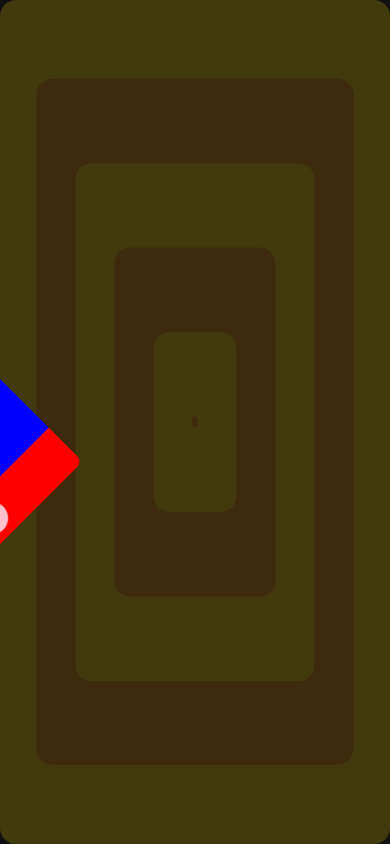
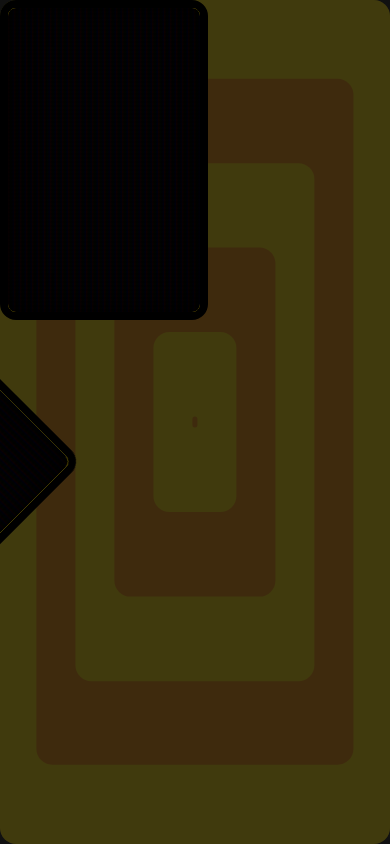
Before and after one commit to SteveJaws/Music-player, a Nuxt app: page /tabletScreen in a window 390 px wide. Before the commit this address had no page. Built offline with nearby package versions, Linux system fonts and the light colour scheme.

Commit message:
Feat: Add opening animation and closing animation tablet

```diff
--- a/app/components/tablet.vue
+++ b/app/components/tablet.vue
@@ -1,9 +1,6 @@
 <template>
     <div class="container" v-on:animationend="globalStore.shake" :class="{'tablet-open-anim' : tabletOpen, 'tablet-close-anim' : tabletClose}">
-        <div class="top"></div>
-        <div class="bottom">
-            <div class="home-button"></div>
-        </div>
+        <TabletScreen />
     </div>
 </template>
 
@@ -21,25 +18,6 @@
             height: 85%;
             border-top-left-radius: 0.5rem;
             border-top-right-radius: 0.5rem;
-            background-color: blue;
-        }
-
-        .bottom{
-            width: 100%;
-            height: 15%;
-            display: flex;
-            align-items: center;
-            justify-content: center;
-            border-bottom-left-radius: 0.5rem;
-            border-bottom-right-radius: 0.5rem;
-            background-color: red;
-
-            .home-button{
-                width: 2rem;
-                height: 2rem;
-                background-color: pink;
-                border-radius: 50%;
-            }
         }
     }
 
@@ -75,6 +53,7 @@
 </style>
 
 <script setup>
+import TabletScreen from '~/pages/tabletScreen.vue';
 import { useGlobalStore } from '~~/stores/global';
 
 const tabletOpen = ref(false);
--- /dev/null
+++ b/app/pages/tabletScreen.vue
@@ -0,0 +1,110 @@
+<template>
+    <div class="tablet" :class="menuOpen ? 'is-open' : 'is-closed'">
+        <div class="turn-on-overlay-top"></div>
+        <div class="turn-on-overlay-bottom"></div>
+    </div>
+</template>
+
+<style lang="scss" scoped>
+    .tablet {
+        width: 12rem;
+        height: 19rem;
+        background-color: $main-color;
+        display: flex;
+        justify-content: space-between;
+        border: 0.5rem solid black;
+        border-radius: 1rem;
+        position: relative;
+        overflow: hidden;
+
+        // Basis instellingen voor de overlays (ze starten als zwart scherm)
+        .turn-on-overlay-top,
+        .turn-on-overlay-bottom {
+            width: 50%;
+            height: 100%;
+            background-color: black;
+            z-index: 5;
+        }
+
+        // --- ANIMATIES BIJ OPENEN ---
+        &.is-open {
+            .turn-on-overlay-top {
+                animation: turn-on-top 0.4s ease-in forwards, turn-on-open 0.2s ease-in forwards 0.4s;
+            }
+            .turn-on-overlay-bottom {
+                animation: turn-on-bottom 0.4s ease-in forwards, turn-on-open 0.2s ease-in forwards 0.4s;
+            }
+        }
+
+        // --- ANIMATIES BIJ SLUITEN (NIEUW!) ---
+        &.is-closed {
+            .turn-on-overlay-top {
+                // We starten breedte op 0 en animeren terug naar 50%
+                width: 0;
+                animation: turn-off-close 0.2s ease-out forwards, turn-off-top 0.4s ease-out forwards 0.2s;
+            }
+            .turn-on-overlay-bottom {
+                width: 0;
+                animation: turn-off-close 0.2s ease-out forwards, turn-off-bottom 0.4s ease-out forwards 0.2s;
+            }
+        }
+
+        // --- CRT TV FILTER CONFIGURATIE ---
+        &::after {
+            content: " ";
+            display: block;
+            position: absolute;
+            top: 0; left: 0; bottom: 0; right: 0;
+            background: linear-gradient(rgba(18, 16, 16, 0) 50%, rgba(0, 0, 0, 0.25) 50%),
+                        linear-gradient(90deg, rgba(255, 0, 0, 0.06), rgba(0, 255, 0, 0.02), rgba(0, 0, 255, 0.06));
+            background-size: 100% 4px, 6px 100%;
+            z-index: 10;
+            pointer-events: none;
+            box-shadow: inset 0 0 2rem rgba(0, 0, 0, 0.7);
+            animation: crt-lines 6s linear infinite, crt-flicker 0.15s infinite;
+        }
+    }
+
+    @keyframes turn-on-top {
+        0% { opacity: 1; }
+        100% { border-right: 0.2rem solid white; opacity: 1; }
+    }
+    @keyframes turn-on-bottom {
+        0% { opacity: 1; }
+        100% { border-left: 0.2rem solid white; opacity: 1; }
+    }
+    @keyframes turn-on-open {
+        100% { width: 0; opacity: 0; visibility: hidden; }
+    }
+    @keyframes turn-off-close {
+        0% { width: 0; opacity: 0; }
+        100% { width: 50%; opacity: 1; }
+    }
+    @keyframes turn-off-top {
+        0% { background-color: white; border-right: 0.2rem solid white; }
+        20% { background-color: white; }
+        100% { background-color: black; border: none; }
+    }
+    @keyframes turn-off-bottom {
+        0% { background-color: white; border-left: 0.2rem solid white; }
+        20% { background-color: white; }
+        100% { background-color: black; border: none; }
+    }
+    @keyframes crt-lines {
+        0% { background-position: 0 0, 0 0; }
+        100% { background-position: 0 100%, 0 0; }
+    }
+    @keyframes crt-flicker {
+        0% { opacity: 0.95; }
+        50% { opacity: 1; }
+        100% { opacity: 0.97; }
+    }
+</style>
+
+<script setup>
+import { computed } from 'vue';
+import { useGlobalStore } from '~~/stores/global';
+
+const globalStore = useGlobalStore();
+const menuOpen = computed(() => globalStore.menuFocus);
+</script>
```
